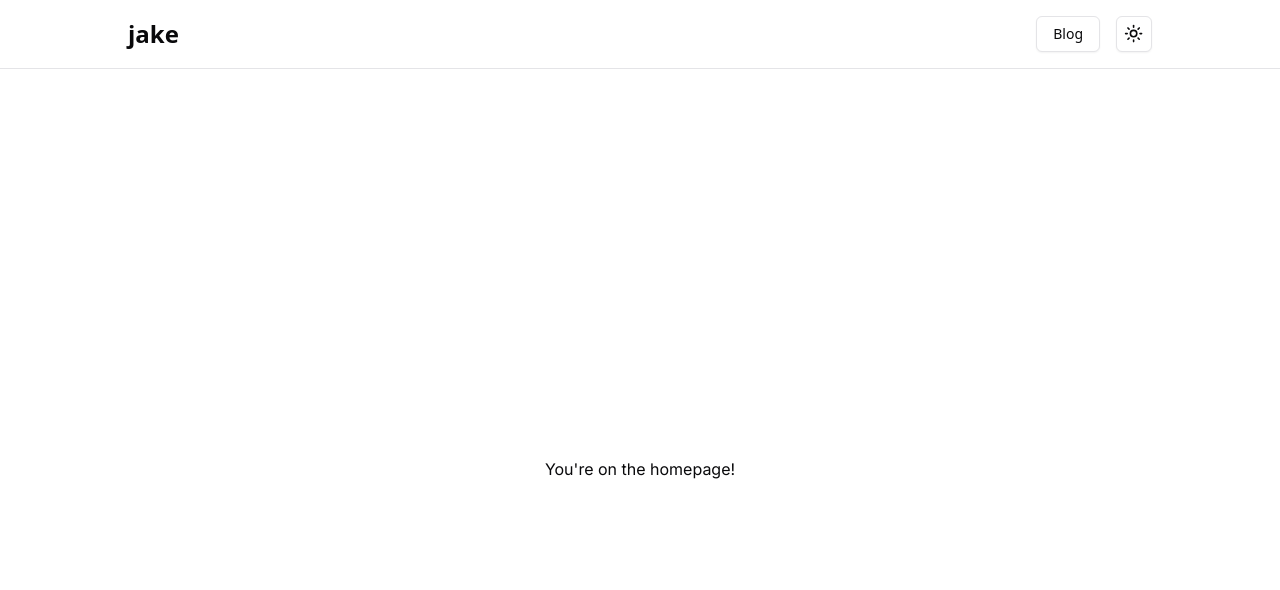
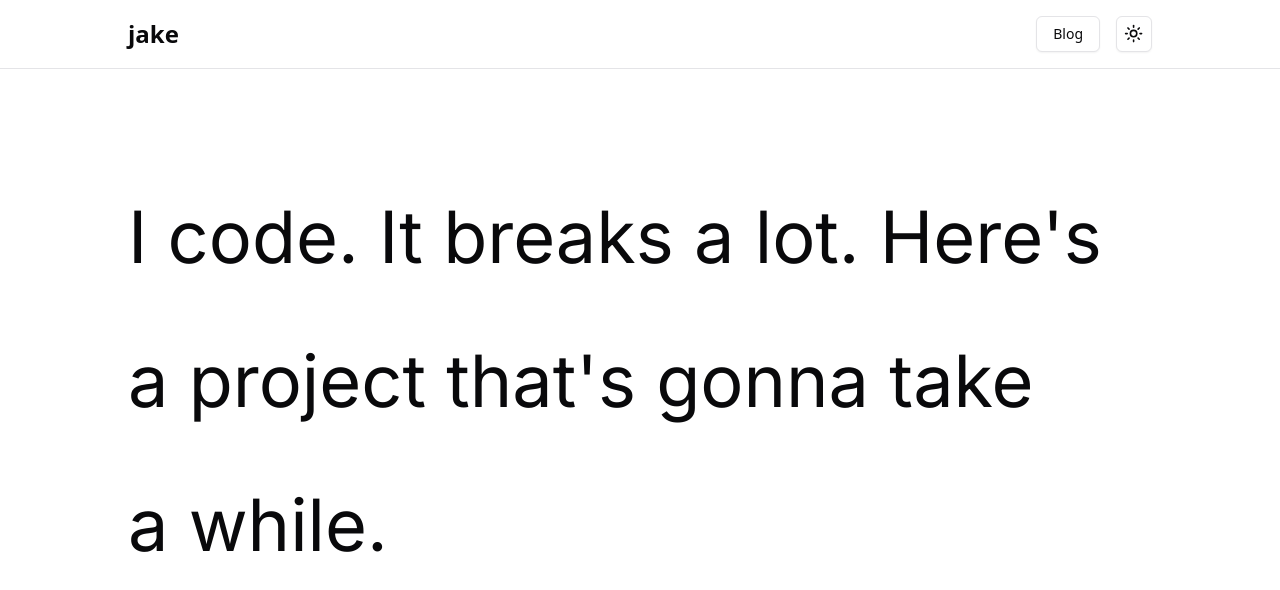
Before and after one commit to jakemackie/blog, a Next.js app: page / in a window 1280 px wide. Shown: the top 590 px of the page. Built offline with nearby package versions, Linux system fonts and the light colour scheme.

Commit message:
feat: Good point to continue from

```diff
--- a/app/blog/[slug]/page.tsx
+++ b/app/blog/[slug]/page.tsx
@@ -71,7 +71,7 @@ export default async function PostPage({
             src={imageUrlBuilder(post.mainImage.asset._ref)}
             alt={post.mainImage.alt || 'Post image'}
             fill
-            priority
+            priority={true}
             className='object-cover rounded-lg'
           />
         </div>
--- a/app/blog/[slug]/postByPathname.tsx
+++ /dev/null
@@ -1,18 +0,0 @@
-'use client';
-
-import { usePathname, useRouter } from 'next/navigation';
-import { useEffect } from 'react';
-
-export default function PostByPathname() {
-  const pathname = usePathname();
-  const router = useRouter();
-
-  useEffect(() => {
-    const slug = pathname.split('/').pop();
-    if (slug) {
-      router.push(`/blog/${slug}`);
-    }
-  }, [pathname, router]);
-
-  return null;
-}
--- a/app/blog/page.tsx
+++ b/app/blog/page.tsx
@@ -47,6 +47,8 @@ export default async function Blog() {
                           src={imageUrlBuilder(post.mainImage.asset._ref)}
                           alt={post.mainImage.alt || 'Post image'}
                           fill
+                          priority={true}
+                          sizes='500px'
                           className='object-cover'
                         />
                       ) : (
@@ -54,6 +56,7 @@ export default async function Blog() {
                           src='/500x350.svg'
                           alt='Placeholder image'
                           fill
+                          sizes='500px'
                           className='object-cover'
                         />
                       )}
--- a/app/page.tsx
+++ b/app/page.tsx
@@ -1,7 +1,9 @@
 export default async function Home() {
   return (
-    <div className='min-h-screen flex flex-col items-center justify-center'>
-      You're on the homepage!
+    <div className='flex flex-col items-center justify-center'>
+      <h1 className='mt-24 text-5xl lg:text-7xl leading-relaxed lg:leading-loose text-pretty'>
+        I code. It breaks a lot. Here's a project that's gonna take a while.
+      </h1>
     </div>
   );
 }
```
